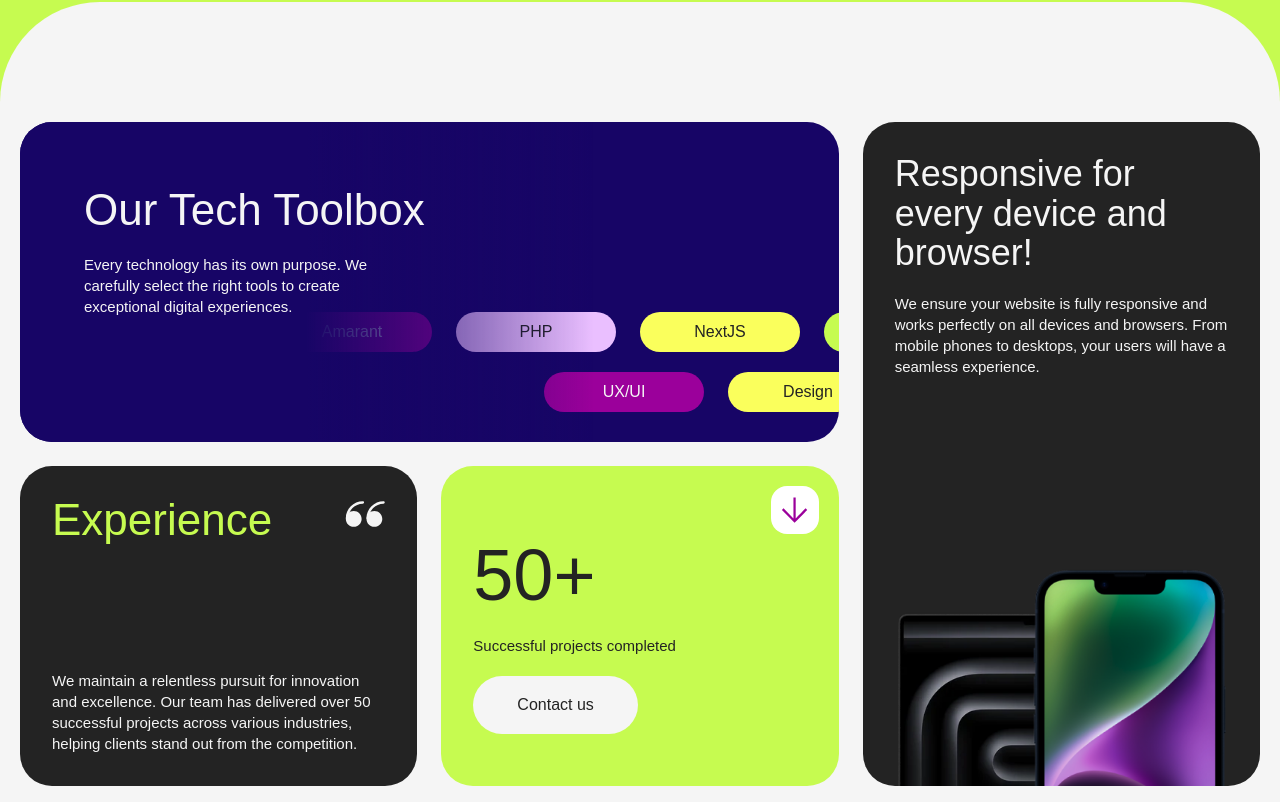
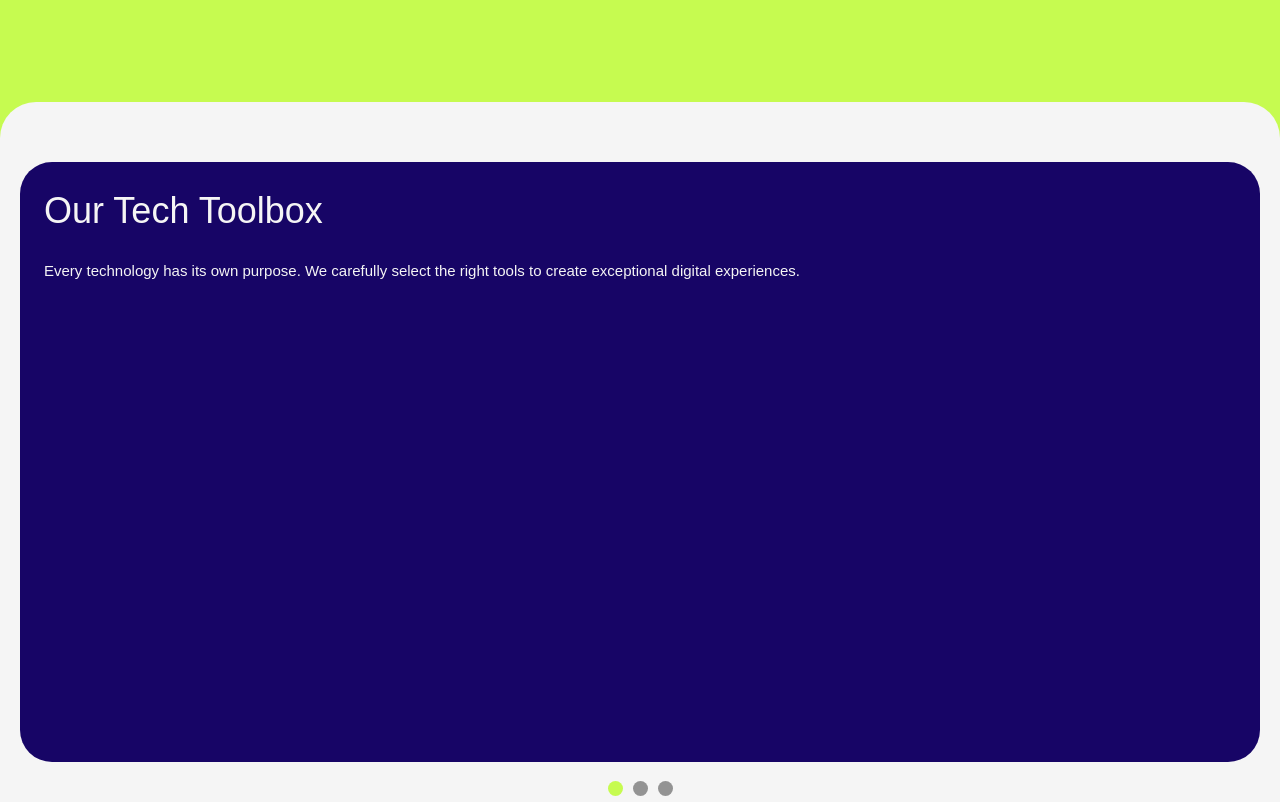
Before and after one commit to petar-simeta/evidente-website, a Next.js app: page / in a window 1280 px wide. Shown: the part 1498-2300 px from the top of the page. Built offline with nearby package versions, Linux system fonts and the light colour scheme; a web font is replaced by a local one.

Commit message:
added featuressectionmobile and code for that

```diff
--- a/app/components/featuresSection.tsx
+++ b/app/components/featuresSection.tsx
@@ -9,7 +9,7 @@ import Image from 'next/image';
 
 gsap.registerPlugin(ScrollTrigger);
 
-export default function TechToolbox() {
+export default function FeaturesSection() {
   const containerRef = useRef<HTMLDivElement>(null);
   const forwardRef = useRef<HTMLDivElement>(null);
   const backwardRef = useRef<HTMLDivElement>(null);
--- /dev/null
+++ b/app/components/featuresSectionMobile.tsx
@@ -0,0 +1,73 @@
+'use client';
+
+import { Swiper, SwiperSlide } from 'swiper/react';
+import { Pagination } from 'swiper/modules';
+import 'swiper/css';
+import 'swiper/css/pagination';
+import styles from '../page.module.scss';
+import Link from 'next/link';
+import Image from 'next/image';
+
+export default function FeaturesSectionMobile() {
+  return (
+    <section className={styles.featuresSectionMobile}>
+      <Swiper
+        modules={[Pagination]}
+        spaceBetween={40}
+        slidesPerView={1}
+        pagination={{ clickable: true }}
+        className={styles.sliderWrapper}
+      >
+        {/* SLIDE #1 */}
+        <SwiperSlide className={styles.slideWrapper}>
+          <div className={`${styles.featureCard} ${styles.techToolbox}`}>
+            <div className={styles.content}>
+              <h3>Our Tech Toolbox</h3>
+              <p>
+                Every technology has its own purpose. We carefully select the
+                right tools to create exceptional digital experiences.
+              </p>
+            </div>
+          </div>
+        </SwiperSlide>
+
+        {/* SLIDE #2 */}
+        <SwiperSlide className={styles.slideWrapper}>
+          <div className={`${styles.featureCard} ${styles.experienceCard}`}>
+            <h3>Experience</h3>
+            <p>
+              We maintain a relentless pursuit for innovation and excellence.
+              Our team has delivered over 50 successful projects across various
+              industries, helping clients stand out from the competition.
+            </p>
+            <h3 className={styles.biggerNumberTitle}>50+</h3>
+            <p>Successful projects completed</p>
+            <Link href='#contact' className={styles.contactButton}>
+              Contact us
+            </Link>
+          </div>
+        </SwiperSlide>
+
+        {/* SLIDE #3 */}
+        <SwiperSlide className={styles.slideWrapper}>
+          <div className={`${styles.featureCard} ${styles.responsiveCard}`}>
+            <h3>Responsive for every device and browser!</h3>
+            <p>
+              We ensure your website is fully responsive and works perfectly on
+              all devices and browsers. From mobile phones to desktops, your
+              users will have a seamless experience.
+            </p>
+            <div className={styles.deviceImage}>
+              <Image
+                src='/laptop-and-phone.png'
+                alt='Responsive design'
+                width={600}
+                height={900}
+              />
+            </div>
+          </div>
+        </SwiperSlide>
+      </Swiper>
+    </section>
+  );
+}
--- a/app/globals.css
+++ b/app/globals.css
@@ -226,3 +226,14 @@ dl {
     }
   }
 }
+
+/* SWIPER PAGINATION */
+
+.swiper-pagination {
+  --swiper-pagination-bottom: 80px;
+  --swiper-pagination-bullet-horizontal-gap: 5px;
+  --swiper-pagination-bullet-size: 15px;
+  --swiper-pagination-bullet-inactive-color: #000000;
+  --swiper-pagination-bullet-inactive-opacity: 0.4;
+  --swiper-pagination-color: var(--green-color);
+}
--- a/app/page.module.scss
+++ b/app/page.module.scss
@@ -219,6 +219,7 @@
   display: flex;
   flex-direction: column;
   padding-top: 180px;
+  overflow: hidden;
 
   @media (max-width: 900px) {
     padding-top: 120px;
@@ -299,6 +300,10 @@
 
 /////////////////////////////////////////////////////
 // ABOUT SECTION
+
+.aboutSection {
+  overflow: hidden;
+}
 
 .aboutWrapper {
   background-color: var(--green-color);
@@ -551,6 +556,132 @@
     .deviceImage {
       margin-top: auto;
     }
+  }
+}
+
+/////////////////////////////////////////////////////
+// FEATURES SECTION MOBILE
+
+.featuresSectionMobile {
+  width: 100vw;
+  position: relative;
+  background-color: var(--green-color);
+
+  .sliderWrapper {
+    padding: 60px 20px 120px;
+    overflow: hidden;
+    border-top-left-radius: 36px;
+    border-top-right-radius: 36px;
+    background-color: var(--almost-white-color);
+  }
+
+  .featureCard {
+    height: 600px;
+    border-radius: 32px;
+    display: flex;
+    flex-direction: column;
+    padding: 24px;
+  }
+
+  .techToolbox {
+    background-color: #170566;
+    color: var(--almost-white-color);
+
+    .content {
+      h3 {
+        font-size: 36px;
+        line-height: 1.4;
+        margin-bottom: 24px;
+        font-weight: 400;
+      }
+
+      p {
+        font-size: 15px;
+        line-height: 1.4;
+        font-weight: 400;
+      }
+    }
+  }
+
+  .experienceCard {
+    background-color: var(--green-color);
+    color: var(--black-color);
+    display: flex;
+    flex-direction: column;
+    align-items: flex-start;
+    padding-top: 100px;
+
+    h3 {
+      font-size: 36px;
+      line-height: 1.4;
+      margin-bottom: 16px;
+      font-weight: 400;
+    }
+
+    p {
+      font-size: 15px;
+      line-height: 1.4;
+      font-weight: 400;
+      margin: 0 0 12px;
+    }
+
+    .biggerNumberTitle {
+      font-size: 64px;
+      font-weight: 400;
+      line-height: 1.1;
+      margin: 24px 0 24px;
+    }
+
+    a {
+      background-color: var(--black-color);
+      color: var(--almost-white-color);
+      padding: 14px 32px;
+      border-radius: 100vh;
+      font-size: 14px;
+      font-weight: 400;
+      margin-top: 12px;
+    }
+
+    &:after {
+      content: '';
+      position: absolute;
+      top: 24px;
+      right: 24px;
+      width: 30px;
+      height: 20px;
+      background-image: url('/quotes-icon-black.svg');
+      background-repeat: no-repeat;
+      background-position: center;
+      background-size: contain;
+    }
+  }
+
+  .responsiveCard {
+    background-color: var(--black-color);
+    color: var(--almost-white-color);
+    display: flex;
+    flex-direction: column;
+    padding: 32px 32px 0;
+
+    h3 {
+      font-size: 36px;
+      line-height: 1.4;
+      margin-bottom: 16px;
+      font-weight: 400;
+    }
+
+    p {
+      font-size: 15px;
+      line-height: 1.4;
+      font-weight: 400;
+      margin: 0 0 12px;
+    }
+
+    .deviceImage {
+      margin-top: auto;
+    }
+
+    /* TODO: treba sredit responsive još, pokvareno je na nekim ekranima */
   }
 }
 
--- a/app/page.tsx
+++ b/app/page.tsx
@@ -1,9 +1,6 @@
 'use client';
 
 import { useState, useEffect } from 'react';
-import Image from 'next/image';
-import Link from 'next/link';
-import styles from './page.module.scss';
 import HeroSection from './components/heroSection';
 import PreloaderWrapper from './components/preloaderWrapper';
 import Header from './components/header';
@@ -13,13 +10,16 @@ import WorkSection from './components/workSection';
 import FooterSection from './components/footerSection';
 import HeaderMobile from './components/headerMobile';
 import FeaturesSection from './components/featuresSection';
+import FeaturesSectionMobile from './components/featuresSectionMobile';
 
 export default function Home() {
-  const [isDesktop, setIsDesktop] = useState<boolean>(false);
+  const [isDesktop, setIsDesktop] = useState<boolean>(false); // 1100
+  const [isLargerDesktop, setIsLargerDesktop] = useState<boolean>(false); // 1300
 
   useEffect(() => {
     const handleResize = () => {
       setIsDesktop(window.innerWidth > 1100);
+      setIsLargerDesktop(window.innerWidth > 1300);
     };
 
     handleResize();
@@ -37,7 +37,7 @@ export default function Home() {
 
           <AboutSection />
 
-          <FeaturesSection />
+          {isLargerDesktop ? <FeaturesSection /> : <FeaturesSectionMobile />}
 
           <WorkSection />
 
--- a/package.json
+++ b/package.json
@@ -14,10 +14,11 @@
     "gsap": "^3.13.0",
     "js-cookie": "^3.0.5",
     "motion": "^12.5.0",
-    "next": "15.2.1",
+    "next": "^15.3.3",
     "react": "^19.0.0",
     "react-dom": "^19.0.0",
-    "sass": "^1.85.1"
+    "sass": "^1.85.1",
+    "swiper": "^11.2.8"
   },
   "devDependencies": {
     "@eslint/eslintrc": "^3",
```
Also changed, not shown: public/quotes-icon-black.svg (added), 1 other file (tests, documents, lock files or other folders).
